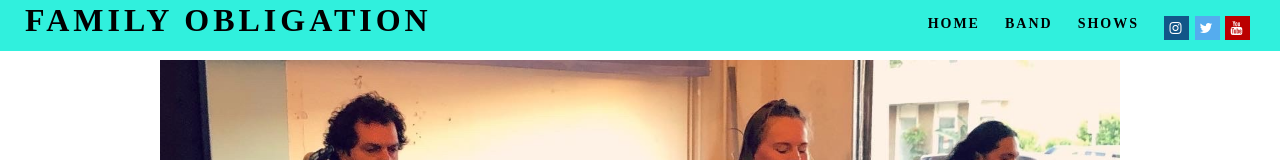
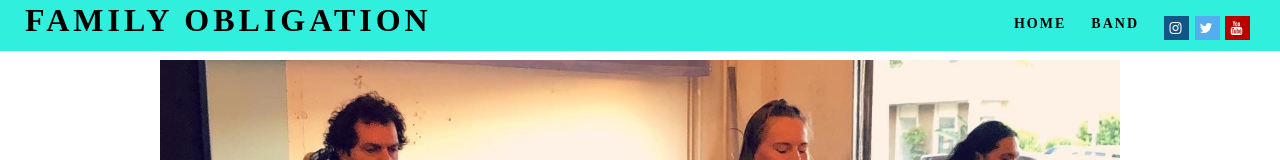
Before and after one commit to familyobligation/familyobligation.github.io, a plain HTML site: page band.html in a window 1280 px wide. Shown: the top 160 px of the page. Drawn offline with Linux system fonts and the light colour scheme.

Commit message:
remove link to shows page

```diff
--- a/band.html
+++ b/band.html
@@ -28,7 +28,6 @@
       <ul>
         <li><a href="index.html">HOME</a></li>
         <li><a href="#">BAND</a></li>
-        <li> <a href="shows.html">SHOWS</a></li>
 		<li>
 			<a href="https://www.instagram.com/familyobligation/" class="fa fa-instagram"></a>
 			<a href="https://twitter.com/fo_theband" class="fa fa-twitter"></a>
```
